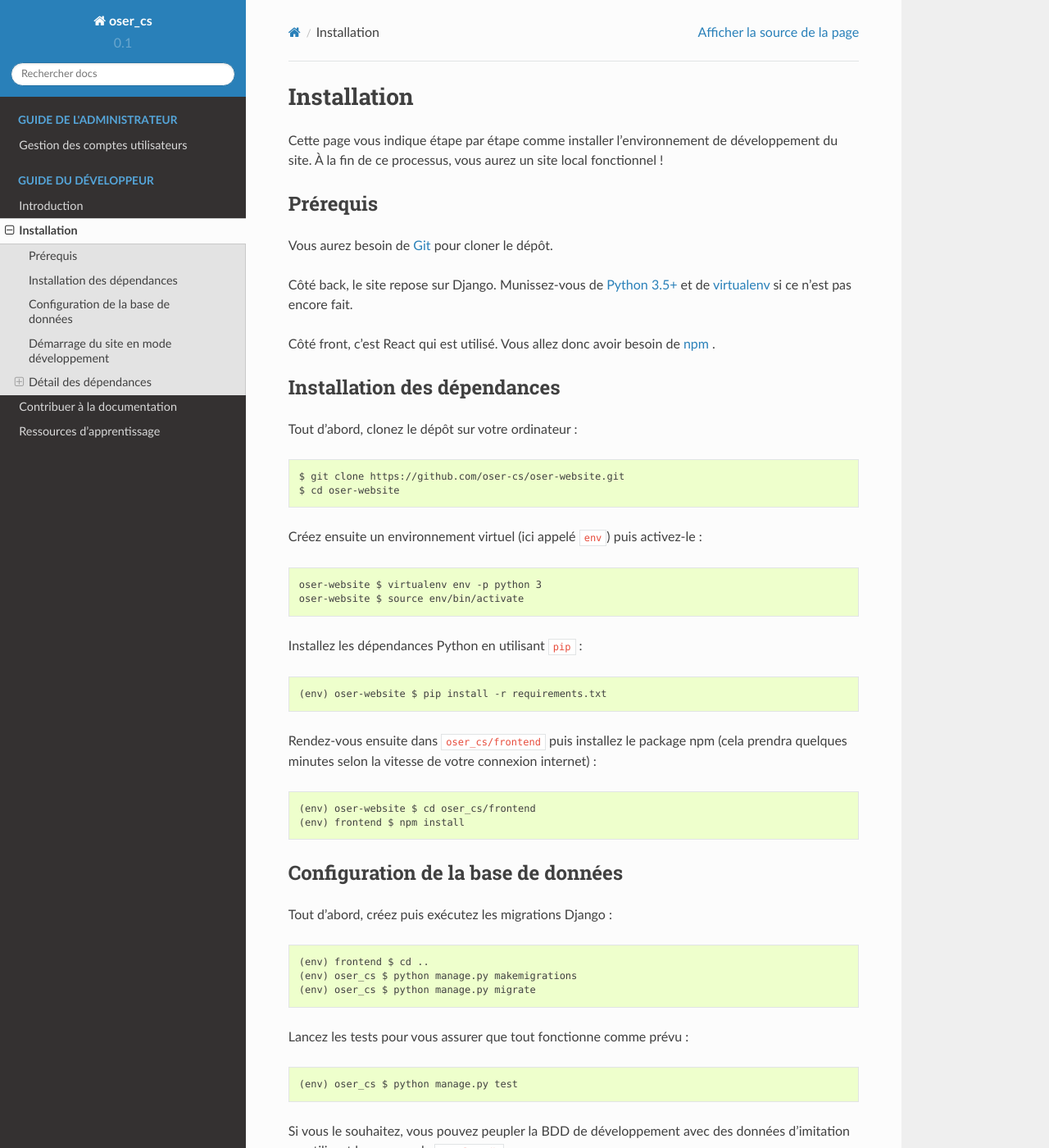
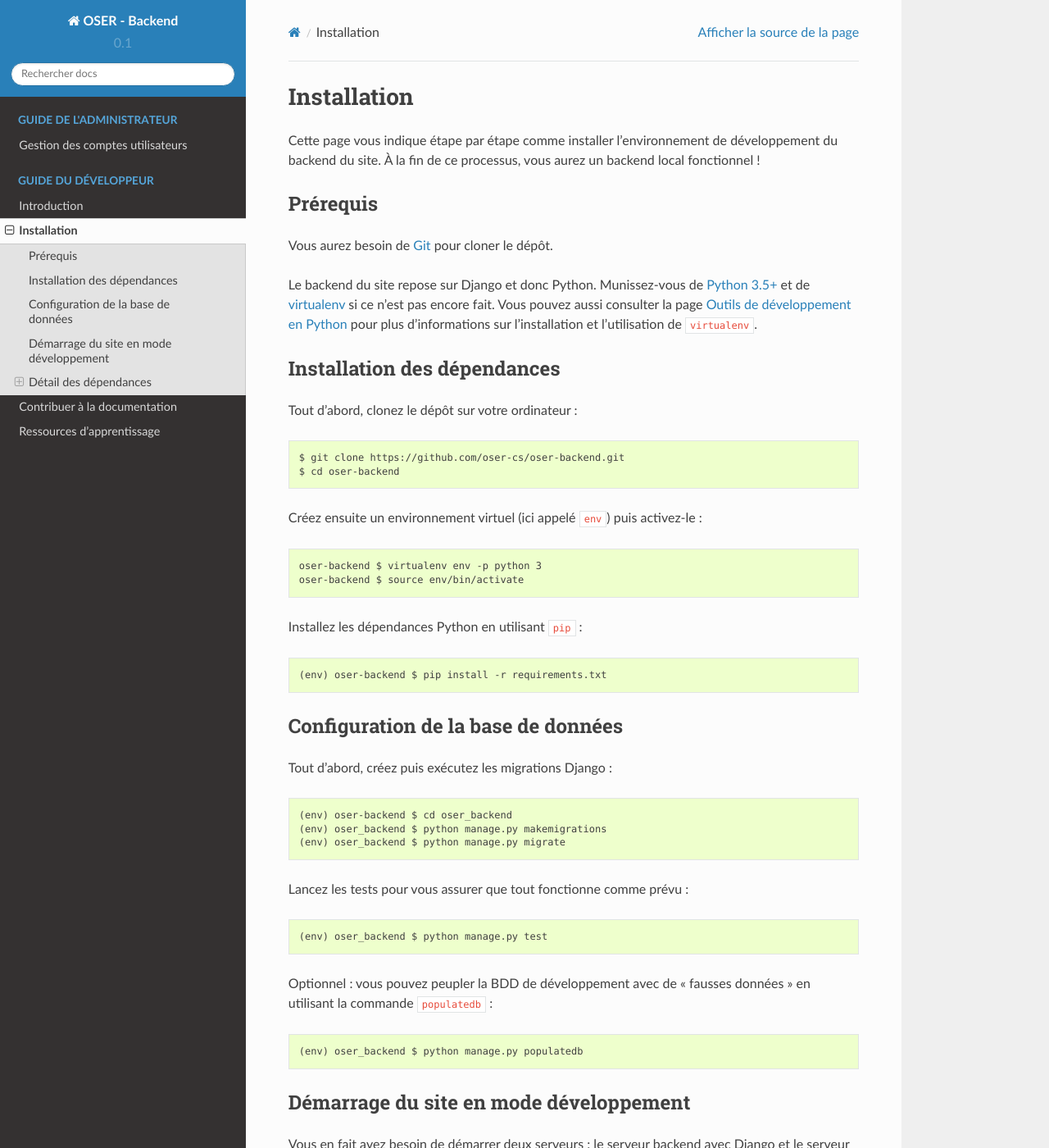
Before and after one commit to oser-cs/oser-backend, a Sphinx documentation site: the page built from docs/installation.rst, in a window 1280 px wide and 1400 px high. Shown: the whole window at 82% size. Built offline with Sphinx 7.4.7 and the Read the Docs theme 2.0.0, drawn with Linux system fonts in a browser that asks for light colours; some of the changed text lies outside the part shown.

Commit message:
remove all references to frontend - becomes the backend documentation

```diff
--- a/docs/conf.py
+++ b/docs/conf.py
@@ -1,6 +1,6 @@
 # -*- coding: utf-8 -*-
 #
-# oser_cs documentation build configuration file, created by
+# oser_backend documentation build configuration file, created by
 # sphinx-quickstart on Tue Dec 26 21:39:56 2017.
 #
 # This file is execfile()d with the current directory set to its
@@ -12,11 +12,11 @@
 # All configuration values have a default; values that are commented out
 # serve to show the default.
 
+import os
 import sys
-import os
 
 base_dir = os.path.dirname(os.path.dirname(__file__))
-site_source_dir = os.path.join(base_dir, 'oser_cs')
+site_source_dir = os.path.join(base_dir, 'oser_backend')
 sys.path.insert(0, site_source_dir)
 
 # If extensions (or modules to document with autodoc) are in another directory,
@@ -54,7 +54,7 @@ source_suffix = '.rst'
 master_doc = 'index'
 
 # General information about the project.
-project = u'oser_cs'
+project = u'OSER - Backend'
 copyright = u'2017, Ouverture Sociale pour l\'Égalité et la Réussite'
 author = u'Ouverture Sociale pour l\'Égalité et la Réussite'
 
@@ -65,7 +65,7 @@ author = u'Ouverture Sociale pour l\'Égalité et la Réussite'
 # The short X.Y version.
 version = u'0.1'
 # The full version, including alpha/beta/rc tags.
-release = u'0.1.1'
+release = u'0.1.2'
 
 # The language for content autogenerated by Sphinx. Refer to documentation
 # for a list of supported languages.
@@ -208,7 +208,7 @@ html_static_path = ['_static']
 # html_search_scorer = 'scorer.js'
 
 # Output file base name for HTML help builder.
-htmlhelp_basename = 'oser_csdoc'
+htmlhelp_basename = 'oser_backenddocs'
 
 # -- Options for LaTeX output ---------------------------------------------
 
@@ -230,7 +230,7 @@ latex_elements = {
 # (source start file, target name, title,
 #  author, documentclass [howto, manual, or own class]).
 latex_documents = [
-    (master_doc, 'oser_cs.tex', u'oser\\_cs Documentation',
+    (master_doc, 'oser_backend.tex', u'oser\\_backend Documentation',
      u'Ouverture Sociale pour l\'Égalité et la Réussite', 'manual'),
 ]
 
@@ -260,7 +260,7 @@ latex_documents = [
 # One entry per manual page. List of tuples
 # (source start file, name, description, authors, manual section).
 man_pages = [
-    (master_doc, 'oser_cs', u'oser_cs Documentation',
+    (master_doc, 'oser_backend', u'oser_backend Documentation',
      [author], 1)
 ]
 
@@ -274,8 +274,8 @@ man_pages = [
 # (source start file, target name, title, author,
 #  dir menu entry, description, category)
 texinfo_documents = [
-    (master_doc, 'oser_cs', u'oser_cs Documentation',
-     author, 'oser_cs', 'One line description of project.',
+    (master_doc, 'oser_backend', u'oser_backend Documentation',
+     author, 'oser_backend', 'One line description of project.',
      'Miscellaneous'),
 ]
 
--- a/docs/index.rst
+++ b/docs/index.rst
@@ -1,4 +1,4 @@
-.. oser_cs documentation master file, created by
+.. oser_backend documentation master file, created by
    sphinx-quickstart on Tue Dec 26 21:39:56 2017.
    You can adapt this file completely to your liking, but it should at least
    contain the root `toctree` directive.
@@ -32,8 +32,8 @@ Cette documentation est destinée aux développeurs du site web d'OSER. Vous tro
 Liens utiles
 ============
 
-- Documentation : http://oser-website.readthedocs.io/en/latest/
-- Dépôt Git : https://github.com/oser-cs/oser-website.git
+- Documentation : http://oser-backend.readthedocs.io/en/latest/
+- Dépôt Git : https://github.com/oser-cs/oser-backend.git
 - Django : https://docs.djangoproject.com/fr/2.0/
 - Django REST Framework : http://www.django-rest-framework.org
 
--- a/docs/installation.rst
+++ b/docs/installation.rst
@@ -2,85 +2,66 @@
 Installation
 ============
 
-Cette page vous indique étape par étape comme installer l'environnement de développement du site. À la fin de ce processus, vous aurez un site local fonctionnel !
+Cette page vous indique étape par étape comme installer l'environnement de développement du backend du site. À la fin de ce processus, vous aurez un backend local fonctionnel !
 
 Prérequis
 =========
 
 Vous aurez besoin de `Git <https://git-scm.com>`_ pour cloner le dépôt.
 
-Côté back, le site repose sur Django. Munissez-vous de `Python 3.5+ <https://www.python.org/downloads/>`_ et de `virtualenv <https://pypi.python.org/pypi/virtualenv>`_ si ce n'est pas encore fait.
-
-Côté front, c'est React qui est utilisé. Vous allez donc avoir besoin de `npm <https://www.npmjs.com>`_ .
+Le backend du site repose sur Django et donc Python. Munissez-vous de `Python 3.5+ <https://www.python.org/downloads/>`_ et de `virtualenv <https://pypi.python.org/pypi/virtualenv>`_ si ce n'est pas encore fait. Vous pouvez aussi consulter la page :doc:`ressources-apprentissage/dev-python` pour plus d'informations sur l'installation et l'utilisation de ``virtualenv``.
 
 Installation des dépendances
 ============================
 
 Tout d'abord, clonez le dépôt sur votre ordinateur :
 ::
-  $ git clone https://github.com/oser-cs/oser-website.git
-  $ cd oser-website
+  $ git clone https://github.com/oser-cs/oser-backend.git
+  $ cd oser-backend
 
 Créez ensuite un environnement virtuel (ici appelé ``env``) puis activez-le :
 ::
-  oser-website $ virtualenv env -p python 3
-  oser-website $ source env/bin/activate
+  oser-backend $ virtualenv env -p python 3
+  oser-backend $ source env/bin/activate
 
 Installez les dépendances Python en utilisant ``pip`` :
 ::
-  (env) oser-website $ pip install -r requirements.txt
-
-Rendez-vous ensuite dans ``oser_cs/frontend`` puis installez le package npm (cela prendra quelques minutes selon la vitesse de votre connexion internet) :
-::
-  (env) oser-website $ cd oser_cs/frontend
-  (env) frontend $ npm install
+  (env) oser-backend $ pip install -r requirements.txt
 
 Configuration de la base de données
 ===================================
 
 Tout d'abord, créez puis exécutez les migrations Django :
 ::
-  (env) frontend $ cd ..
-  (env) oser_cs $ python manage.py makemigrations
-  (env) oser_cs $ python manage.py migrate
+  (env) oser-backend $ cd oser_backend
+  (env) oser_backend $ python manage.py makemigrations
+  (env) oser_backend $ python manage.py migrate
 
 Lancez les tests pour vous assurer que tout fonctionne comme prévu :
 ::
-  (env) oser_cs $ python manage.py test
+  (env) oser_backend $ python manage.py test
 
-Si vous le souhaitez, vous pouvez peupler la BDD de développement avec des données d'imitation en utilisant la commande ``populatedb`` :
+Optionnel : vous pouvez peupler la BDD de développement avec de "fausses données" en utilisant la commande ``populatedb`` :
 ::
-  (env) oser_cs $ python manage.py populatedb
+  (env) oser_backend $ python manage.py populatedb
 
 Démarrage du site en mode développement
 =======================================
 
 Vous en fait avez besoin de démarrer deux serveurs : le serveur backend avec Django et le serveur frontend avec npm (le second communicant avec le premier via l'API).
 
-Démarrez le serveur local Django avec la commande `runserver` :
+Démarrez le serveur local Django avec la commande ``runserver`` :
 ::
-  (env) oser_cs $ python manage.py runserver
+  (env) oser_backend $ python manage.py runserver
 
-Si vous vous rendez à l'adresse `http://localhost:8000/api/ <http://localhost:8000/api/>`_, vous devriez arriver à la racine de l'API comme ci-dessous. Si c'est le cas, le serveur Django est fonctionnel !
+Si vous vous rendez à l'adresse `http://localhost:8000/api/ <http://localhost:8000/api/>`_, vous devriez arriver à la racine de l'API comme ci-dessous. Si c'est le cas, le serveur Django est fonctionnel ! 👍
 
 .. image:: media/api_home.png
 
-Pour le serveur front, rendez-vous dans `oser_cs/frontend` et démarrez le serveur npm :
-::
-  oser_cs $ cd frontend/
-  frontend $ npm start
 
-Une page de navigateur devrait s'ouvrir à l'adresse `http://localhost:3000/ <http://localhost:3000/>`_ avec 3 boutons vous invitant à envoyer des requêtes GET de test :
-
-.. image:: media/front_home.png
-
-Et voilà, le site tourne en mode développement !
 
 Détail des dépendances
 ======================
-
-Backend
--------
 
 .. _Django : https://www.djangoproject.com
 .. _release news: https://www.djangoproject.com/weblog/2017/dec/02/django-20-released/)
@@ -112,9 +93,4 @@ DRY Rest Permissions
 FactoryBoy
 **********
 
-`FactoryBoy`_ est utilisé pour faciliter la création d'objets de test en définissant des usines (*factories*) directement à partir des modèles Django. Les usines sont définies dans ``oser_cs/tests/factory.py``.
-
-Frontend
---------
-
-.. todo:: Lister les dépendances du frontend
+`FactoryBoy`_ est utilisé pour faciliter la création d'objets de test en définissant des usines (*factories*) directement à partir des modèles Django. Les usines sont définies dans ``oser_backend/tests/factory.py``.
--- a/docs/introduction.rst
+++ b/docs/introduction.rst
@@ -1,3 +1,6 @@
 ============
 Introduction
 ============
+
+.. note::
+  En construction
```
